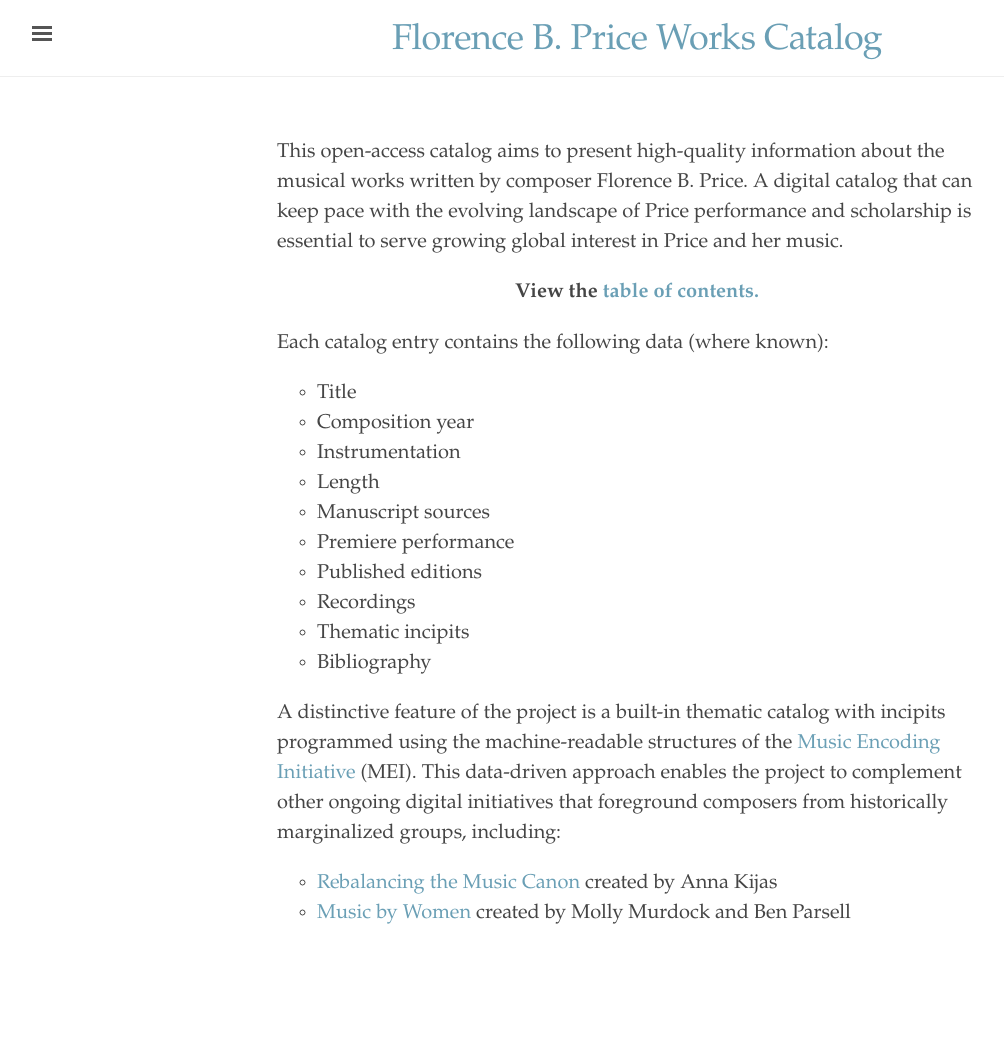
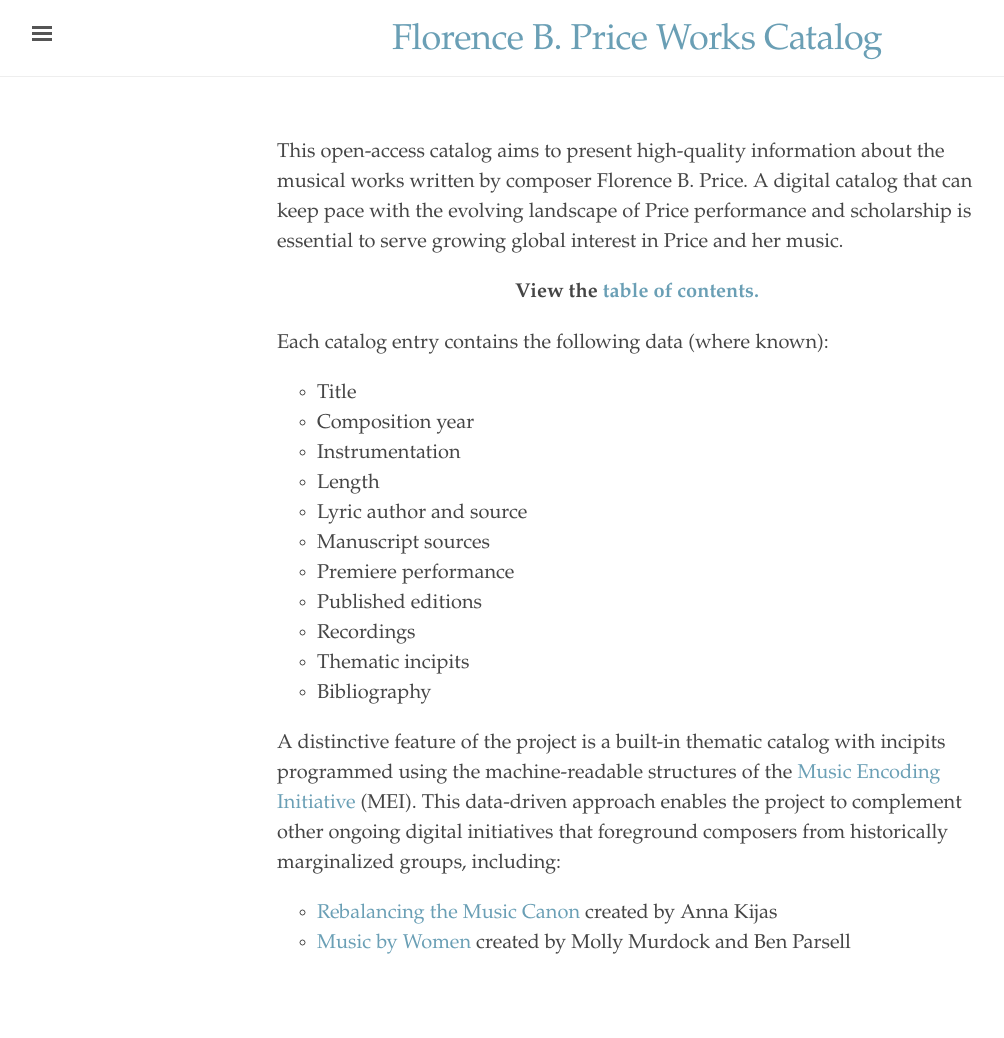
Before and after one commit to dwshadle/florence-price-catalog, a Jekyll site: the page built from _pages/index.md, in a window 1280 px wide. Shown: the whole page, without its empty margins (3-1007 px from the left). Built offline with Jekyll 4.4.1, drawn with Linux system fonts in a browser that asks for light colours; before the commit the page ends 1008 px from its top, so only the background shows below that.

Commit message:
Update index.md

```diff
--- a/_pages/index.md
+++ b/_pages/index.md
@@ -12,6 +12,7 @@ Each catalog entry contains the following data (where known):
 - Composition year
 - Instrumentation
 - Length
+- Lyric author and source
 - Manuscript sources
 - Premiere performance
 - Published editions
```
